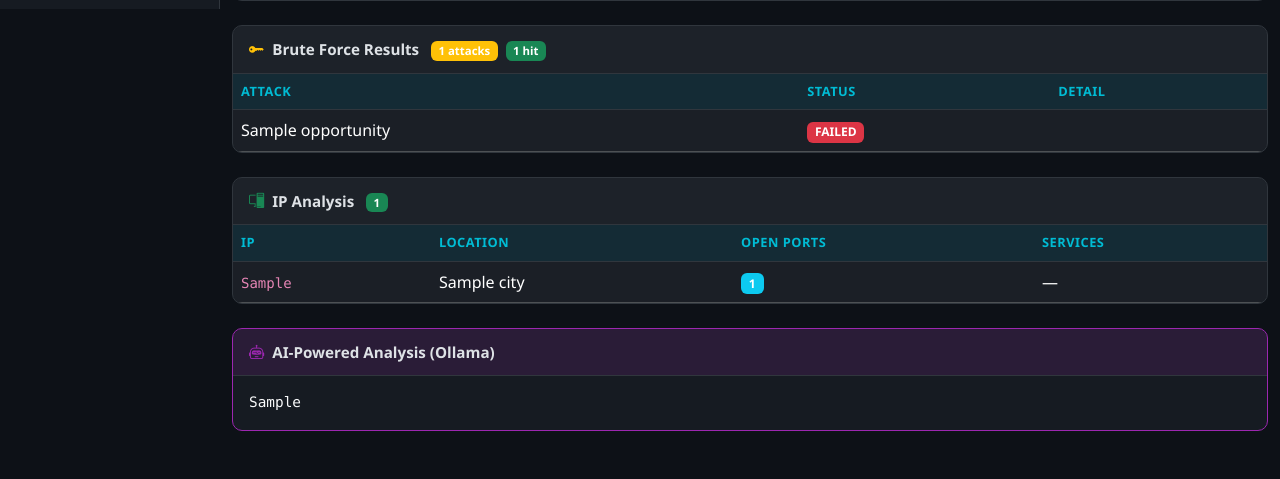
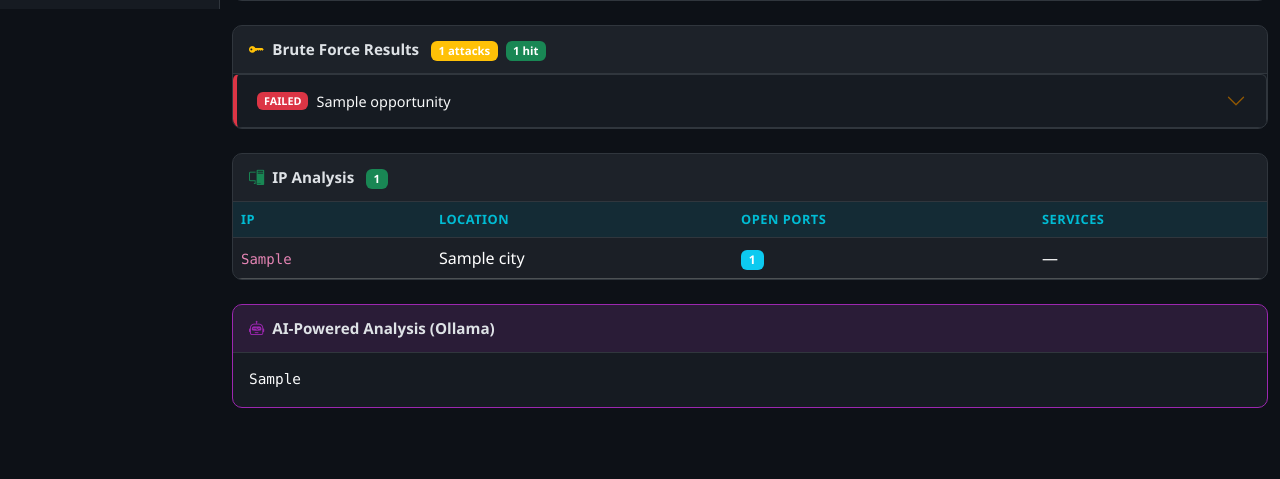
Before and after one commit to koffandaff/nullprotocol, a Flask app: template recon/templates/scan_detail.html in a window 1280 px wide. Shown: the part 791-1270 px from the top of the page. After the commit the page ends 1199 px from the top, so only its background shows below. Run offline with Flask 3, Linux system fonts and the light colour scheme; the template is opened without the code that fills it: most values are stand-ins (such as "Sample title", 1, 10 or a date in 2020).

Commit message:
Enhanced Metasploit findings

```diff
--- a/brute/main.py
+++ b/brute/main.py
@@ -173,6 +173,11 @@ def identify_attack_opportunities(data):
         service = target.get('service', '').lower()
         ip = target.get('ip', '')
         port = target.get('port', '')
+
+        # Skip if port is missing to avoid defaulting to standard ports
+        # for services running on non-standard ports (if data was lost).
+        if not port:
+            continue
 
         if service == 'ssh' or port == '22':
             opportunities.append({
--- a/recon/ReconEnhancer.py
+++ b/recon/ReconEnhancer.py
@@ -160,7 +160,8 @@ class ReconEnhancer:
                     continue
 
                 for port_info in open_ports:
-                    port = str(port_info.get('port', ''))
+                    port_val = port_info.get('port', '')
+                    port = str(port_val).strip() if port_val is not None else ''
                     service = port_info.get('service', '').lower()
                     version = port_info.get('version', '')
 
--- a/recon/hostrecon.py
+++ b/recon/hostrecon.py
@@ -135,11 +135,24 @@ def load_report_txt(domain_dir):
 
 def load_brute_results(domain_dir):
     """Load brute force results if they exist."""
-    brute_path = os.path.join(RESULTS_DIR, domain_dir, 'BruteForce', 'brute_results.json')
+    brute_dir = os.path.join(RESULTS_DIR, domain_dir, 'BruteForce')
+    brute_path = os.path.join(brute_dir, 'brute_results.json')
     if os.path.exists(brute_path):
         try:
             with open(brute_path, 'r') as f:
-                return json.load(f)
+                results = json.load(f)
+            # Attach raw output text for Metasploit scans (and others)
+            for r in results:
+                output_file = (r.get('result') or {}).get('output_file', '')
+                if output_file and os.path.isfile(output_file):
+                    try:
+                        with open(output_file, 'r', errors='replace') as tf:
+                            r['raw_output'] = tf.read()[:5000]  # cap at 5KB
+                    except Exception:
+                        r['raw_output'] = ''
+                else:
+                    r['raw_output'] = ''
+            return results
         except Exception:
             return None
     return None
--- a/recon/static/style.css
+++ b/recon/static/style.css
@@ -198,6 +198,18 @@ body {
 }
 
 /* ── Brute Force Section ───── */
+.brute-item-success {
+    border-left: 4px solid #28a745 !important;
+}
+
+.brute-item-fail {
+    border-left: 4px solid #dc3545 !important;
+}
+
+.brute-item-neutral {
+    border-left: 4px solid #6c757d !important;
+}
+
 .brute-success {
     background: rgba(40, 167, 69, 0.15);
     border-left: 3px solid #28a745;
--- a/recon/templates/scan_detail.html
+++ b/recon/templates/scan_detail.html
@@ -430,42 +430,57 @@
                 </div>
                 <div class="card-body{% if brute_results %} p-0{% endif %}">
                     {% if brute_results %}
-                    <div class="table-responsive">
-                        <table class="table table-dark table-striped mb-0">
-                            <thead>
-                                <tr>
-                                    <th>Attack</th>
-                                    <th>Status</th>
-                                    <th>Detail</th>
-                                </tr>
-                            </thead>
-                            <tbody>
-                                {% for r in brute_results %}
-                                <tr>
-                                    <td>{{ r.opportunity[:70] }}</td>
-                                    <td>
-                                        {% if r.error is defined %}
-                                        <span class="badge bg-danger">FAILED</span>
-                                        {% elif r.result is defined and r.result.success %}
-                                        <span class="badge bg-success">SUCCESS</span>
-                                        {% else %}
-                                        <span class="badge bg-secondary">NO FINDINGS</span>
-                                        {% endif %}
-                                    </td>
-                                    <td>
-                                        {% if r.error is defined %}
-                                        <span class="text-danger">{{ r.error[:50] }}</span>
-                                        {% elif r.result is defined and r.result.success %}
-                                        <span class="brute-creds">{{ r.result.message[:60] }}</span>
-                                        {% elif r.result is defined %}
-                                        <span class="text-muted">{{ r.result.message[:60] if r.result.message else 'No
-                                            results' }}</span>
-                                        {% endif %}
-                                    </td>
-                                </tr>
-                                {% endfor %}
-                            </tbody>
-                        </table>
+                    <div class="accordion" id="bruteAccordion">
+                        {% for r in brute_results %}
+                        {% set is_error = r.error is defined %}
+                        {% set is_success = (not is_error) and r.result is defined and r.result.success %}
+                        {% set status_class = 'success' if is_success else ('danger' if is_error else 'secondary') %}
+                        {% set status_label = 'SUCCESS' if is_success else ('FAILED' if is_error else 'NO FINDINGS') %}
+                        {% set border_class = 'brute-item-success' if is_success else ('brute-item-fail' if is_error
+                        else 'brute-item-neutral') %}
+                        <div class="accordion-item bg-transparent border-secondary {{ border_class }}">
+                            <h2 class="accordion-header">
+                                <button class="accordion-button collapsed bg-transparent text-light" type="button"
+                                    data-bs-toggle="collapse" data-bs-target="#brute-{{ loop.index }}">
+                                    <span class="badge bg-{{ status_class }} me-2">{{ status_label }}</span>
+                                    {{ r.opportunity[:70] }}
+                                </button>
+                            </h2>
+                            <div id="brute-{{ loop.index }}" class="accordion-collapse collapse"
+                                data-bs-parent="#bruteAccordion">
+                                <div class="accordion-body">
+                                    {% if is_error %}
+                                    <div class="alert alert-danger py-2 mb-2">
+                                        <i class="bi bi-x-circle me-1"></i><strong>Error:</strong> {{ r.error }}
+                                    </div>
+                                    {% elif r.result is defined %}
+                                    <div class="mb-2">
+                                        <strong class="text-muted">Message:</strong>
+                                        <span class="{% if is_success %}brute-creds{% else %}text-muted{% endif %}">
+                                            {{ r.result.message|default('No details') }}
+                                        </span>
+                                    </div>
+                                    {% if r.result.output_file %}
+                                    <div class="mb-2">
+                                        <small class="text-muted"><i class="bi bi-file-text me-1"></i>Output:
+                                            <code>{{ r.result.output_file }}</code></small>
+                                    </div>
+                                    {% endif %}
+                                    {% endif %}
+
+                                    {% if r.raw_output %}
+                                    <details class="mt-2">
+                                        <summary class="text-cyan" style="cursor:pointer;font-size:0.85rem;">
+                                            <i class="bi bi-terminal me-1"></i>Raw Scan Output
+                                        </summary>
+                                        <pre class="mt-2 p-2 rounded text-light"
+                                            style="background:rgba(0,0,0,0.3);font-size:0.78rem;max-height:300px;overflow-y:auto;white-space:pre-wrap;">{{ r.raw_output }}</pre>
+                                    </details>
+                                    {% endif %}
+                                </div>
+                            </div>
+                        </div>
+                        {% endfor %}
                     </div>
                     {% else %}
                     <div class="brute-empty">
```
Also changed, not shown: recon/db_handler.py (+29 -11 lines).
